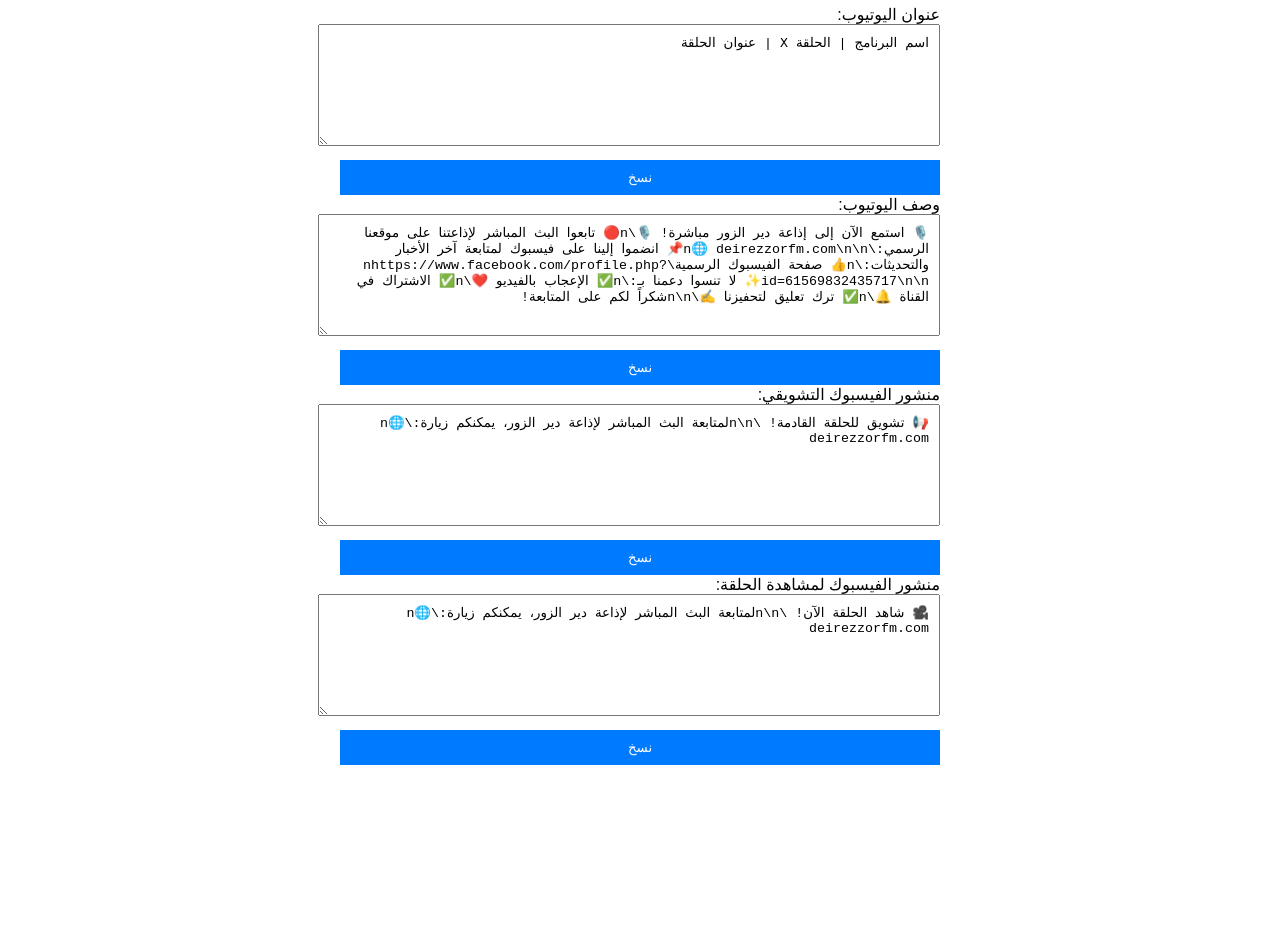
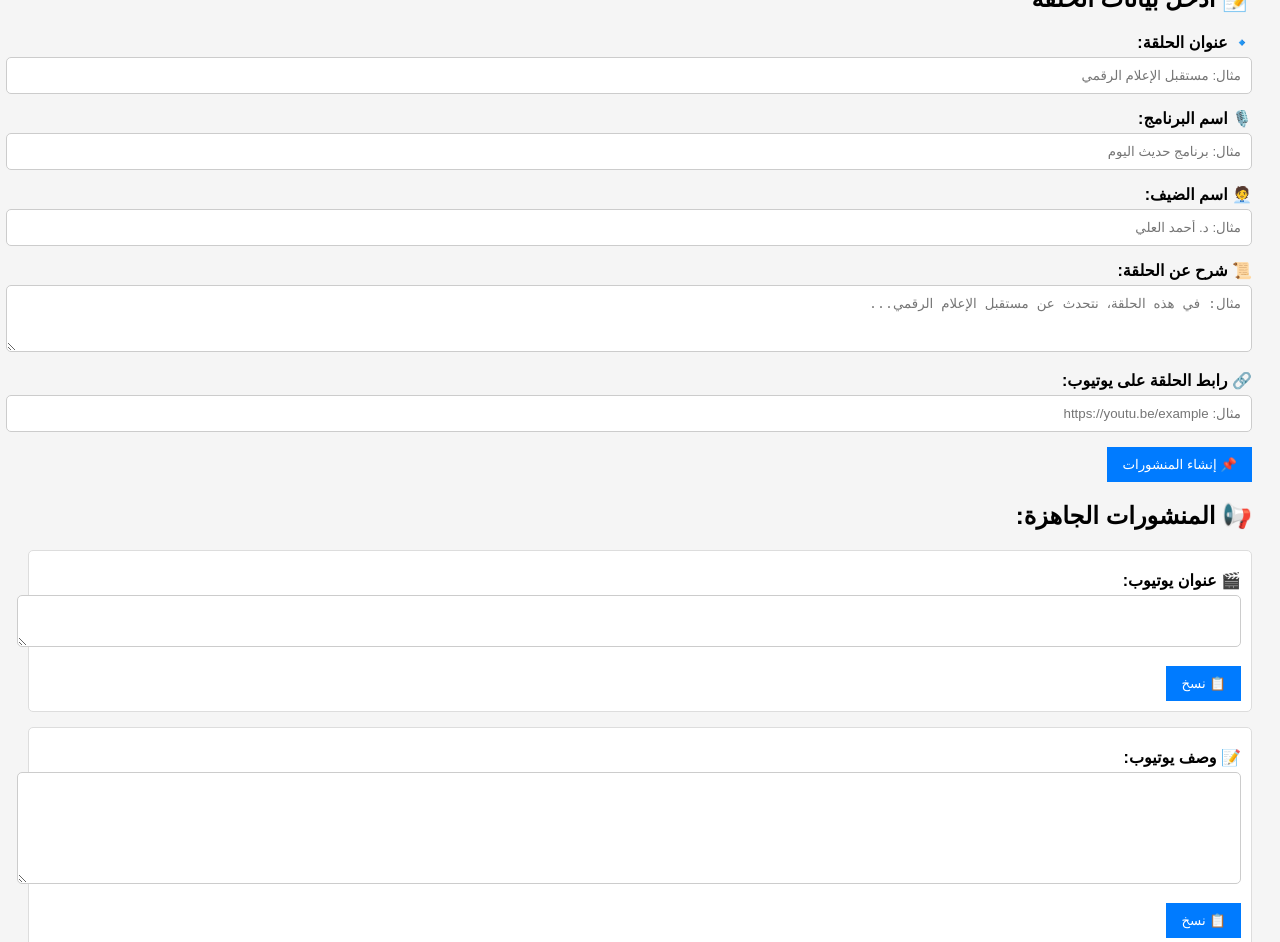
Before and after one commit to khaangelled/deirezzor, a plain HTML site: page templates/index.html in a window 1280 px wide. Shown: the part 63-1005 px from the top of the page. Before the commit the page ends 848 px from the top, so only its background shows below. Drawn offline with Linux system fonts and the light colour scheme.

Commit message:
Update index.html

```diff
--- a/templates/index.html
+++ b/templates/index.html
@@ -3,42 +3,98 @@
 <head>
     <meta charset="UTF-8">
     <meta name="viewport" content="width=device-width, initial-scale=1.0">
-    <title>منشورات الحلقة</title>
+    <title>توليد منشورات الإذاعة</title>
     <style>
-        body { font-family: Arial, sans-serif; direction: rtl; text-align: right; margin: 20px; }
-        .container { max-width: 600px; margin: auto; }
-        textarea { width: 100%; height: 100px; margin-bottom: 10px; padding: 10px; }
-        button { display: block; width: 100%; padding: 10px; background: #007BFF; color: white; border: none; cursor: pointer; }
+        body { font-family: Arial, sans-serif; direction: rtl; text-align: right; padding: 20px; background-color: #f5f5f5; }
+        label { font-weight: bold; margin-top: 10px; display: block; }
+        input, textarea { width: 100%; padding: 10px; margin: 5px 0; border: 1px solid #ccc; border-radius: 5px; }
+        button { padding: 10px 15px; background: #007bff; color: white; border: none; cursor: pointer; margin-top: 10px; }
         button:hover { background: #0056b3; }
+        .output { background: white; padding: 10px; border-radius: 5px; margin-top: 15px; border: 1px solid #ddd; }
     </style>
+</head>
+<body>
+
+    <h2>📝 أدخل بيانات الحلقة</h2>
+
+    <label>🔹 عنوان الحلقة:</label>
+    <input type="text" id="title" placeholder="مثال: مستقبل الإعلام الرقمي">
+
+    <label>🎙️ اسم البرنامج:</label>
+    <input type="text" id="program" placeholder="مثال: برنامج حديث اليوم">
+
+    <label>🧑‍💼 اسم الضيف:</label>
+    <input type="text" id="guest" placeholder="مثال: د. أحمد العلي">
+
+    <label>📜 شرح عن الحلقة:</label>
+    <textarea id="description" rows="3" placeholder="مثال: في هذه الحلقة، نتحدث عن مستقبل الإعلام الرقمي..."></textarea>
+
+    <label>🔗 رابط الحلقة على يوتيوب:</label>
+    <input type="text" id="youtubeLink" placeholder="مثال: https://youtu.be/example">
+
+    <button onclick="generatePosts()">📌 إنشاء المنشورات</button>
+
+    <h2>📢 المنشورات الجاهزة:</h2>
+
+    <!-- عنوان يوتيوب -->
+    <div class="output">
+        <label>🎬 عنوان يوتيوب:</label>
+        <textarea id="youtubeTitle" readonly></textarea>
+        <button onclick="copyText('youtubeTitle')">📋 نسخ</button>
+    </div>
+
+    <!-- وصف يوتيوب -->
+    <div class="output">
+        <label>📝 وصف يوتيوب:</label>
+        <textarea id="youtubeDescription" readonly rows="6"></textarea>
+        <button onclick="copyText('youtubeDescription')">📋 نسخ</button>
+    </div>
+
+    <!-- منشور فيسبوك (تشويق الحلقة) -->
+    <div class="output">
+        <label>📌 منشور فيسبوك (تشويق الحلقة):</label>
+        <textarea id="fbTeaser" readonly rows="4"></textarea>
+        <button onclick="copyText('fbTeaser')">📋 نسخ</button>
+    </div>
+
+    <!-- منشور فيسبوك (لمشاهدة الحلقة) -->
+    <div class="output">
+        <label>🎥 منشور فيسبوك (لمشاهدة الحلقة):</label>
+        <textarea id="fbWatchPost" readonly rows="4"></textarea>
+        <button onclick="copyText('fbWatchPost')">📋 نسخ</button>
+    </div>
+
     <script>
-        function copyToClipboard(id) {
-            var textArea = document.getElementById(id);
+        function generatePosts() {
+            let title = document.getElementById("title").value;
+            let program = document.getElementById("program").value;
+            let guest = document.getElementById("guest").value;
+            let description = document.getElementById("description").value;
+            let youtubeLink = document.getElementById("youtubeLink").value;
+
+            // 🟢 توليد عنوان اليوتيوب
+            document.getElementById("youtubeTitle").value = `${program} | الحلقة الجديدة: ${title}`;
+
+            // 🟢 توليد وصف اليوتيوب
+            document.getElementById("youtubeDescription").value =
+            `🎙️ استمع الآن إلى إذاعة دير الزور مباشرة! 🎙️\n🔴 تابعوا البث المباشر لإذاعتنا على موقعنا الرسمي:\n🌐 deirezzorfm.com\n\n📌 انضموا إلينا على فيسبوك لمتابعة آخر الأخبار والتحديثات:\n👍 صفحة الفيسبوك الرسمية\nhttps://www.facebook.com/profile.php?id=61569832435717\n\n✨ لا تنسوا دعمنا بـ:\n✅ الإعجاب بالفيديو ❤️\n✅ الاشتراك في القناة 🔔\n✅ ترك تعليق لتحفيزنا ✍️\n\n📺 شاهد الحلقة الآن: ${youtubeLink}`;
+
+            // 🟢 توليد منشور الفيسبوك (تشويق الحلقة)
+            document.getElementById("fbTeaser").value =
+            `📢 لا تفوتوا الحلقة القادمة من "${program}" مع الضيف المميز "${guest}"\n🔍 سنتحدث عن: ${title}\n\n📅 موعد الحلقة: قريبًا\n🌐 لمتابعة البث المباشر: deirezzorfm.com`;
+
+            // 🟢 توليد منشور الفيسبوك (لمشاهدة الحلقة)
+            document.getElementById("fbWatchPost").value =
+            `🎥 الآن يمكنكم مشاهدة الحلقة الجديدة من "${program}"\n🔹 عنوان الحلقة: ${title}\n📺 شاهد الآن: ${youtubeLink}\n🌐 لمتابعة البث المباشر: deirezzorfm.com`;
+        }
+
+        function copyText(elementId) {
+            let textArea = document.getElementById(elementId);
             textArea.select();
             document.execCommand("copy");
-            alert("تم النسخ!");
+            alert("تم النسخ بنجاح! ✅");
         }
     </script>
-</head>
-<body>
-    <div class="container">
-        <h2>منشورات الحلقة</h2>
 
-        <label>عنوان اليوتيوب:</label>
-        <textarea id="youtube_title">اسم البرنامج | الحلقة X | عنوان الحلقة</textarea>
-        <button onclick="copyToClipboard('youtube_title')">نسخ</button>
-
-        <label>وصف اليوتيوب:</label>
-        <textarea id="youtube_desc">🎙️ استمع الآن إلى إذاعة دير الزور مباشرة! 🎙️\n🔴 تابعوا البث المباشر لإذاعتنا على موقعنا الرسمي:\n🌐 deirezzorfm.com\n\n📌 انضموا إلينا على فيسبوك لمتابعة آخر الأخبار والتحديثات:\n👍 صفحة الفيسبوك الرسمية\nhttps://www.facebook.com/profile.php?id=61569832435717\n\n✨ لا تنسوا دعمنا بـ:\n✅ الإعجاب بالفيديو ❤️\n✅ الاشتراك في القناة 🔔\n✅ ترك تعليق لتحفيزنا ✍️\n\nشكراً لكم على المتابعة!</textarea>
-        <button onclick="copyToClipboard('youtube_desc')">نسخ</button>
-
-        <label>منشور الفيسبوك التشويقي:</label>
-        <textarea id="fb_teaser">📢 تشويق للحلقة القادمة! \n\nلمتابعة البث المباشر لإذاعة دير الزور، يمكنكم زيارة:\n🌐 deirezzorfm.com</textarea>
-        <button onclick="copyToClipboard('fb_teaser')">نسخ</button>
-
-        <label>منشور الفيسبوك لمشاهدة الحلقة:</label>
-        <textarea id="fb_watch">🎥 شاهد الحلقة الآن! \n\nلمتابعة البث المباشر لإذاعة دير الزور، يمكنكم زيارة:\n🌐 deirezzorfm.com</textarea>
-        <button onclick="copyToClipboard('fb_watch')">نسخ</button>
-    </div>
 </body>
 </html>
```
